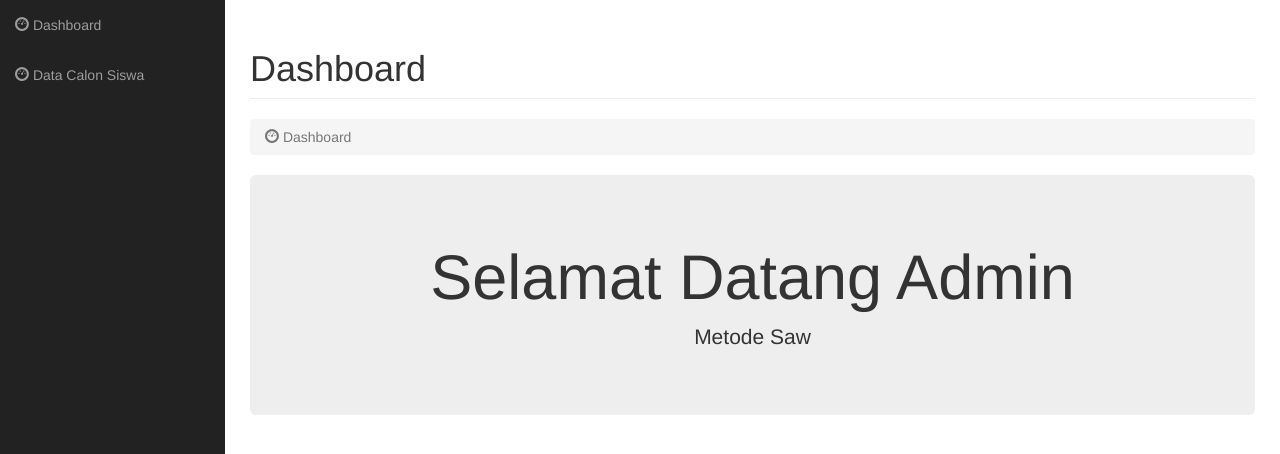
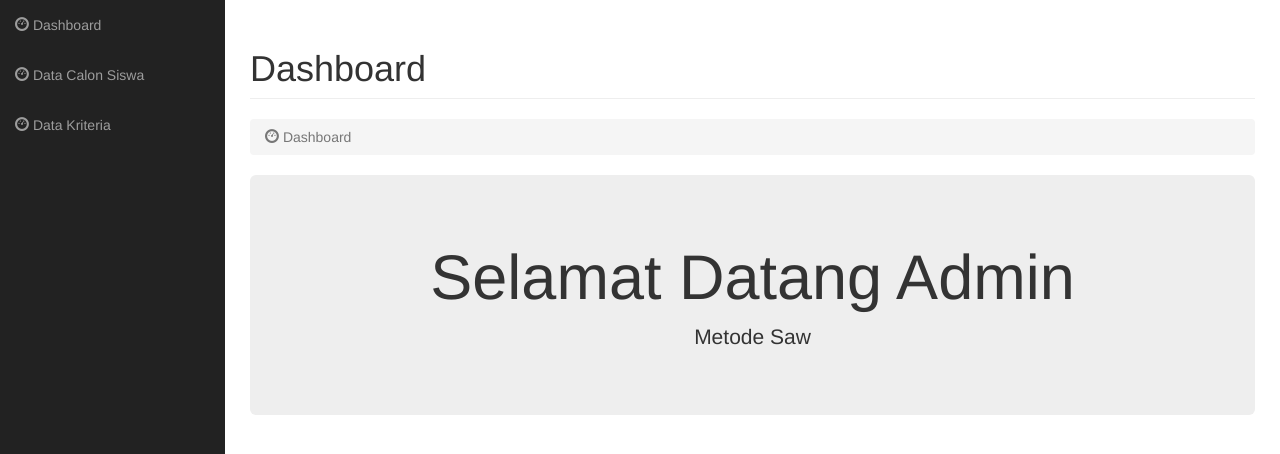
Before and after one commit to RizkiMufrizal/Metode-SAW, a CodeIgniter app: page /Metode-SAW/index.php/admin/indexcontroller/index in a window 1280 px wide. Shown: the part 51-505 px from the top of the page. Run offline with CodeIgniter, Linux system fonts and the light colour scheme.

Commit message:
update header

```diff
--- a/application/views/admin/layout/HeaderLayout.php
+++ b/application/views/admin/layout/HeaderLayout.php
@@ -30,6 +30,9 @@
             <li>
                 <a href="<?php echo base_url(); ?>index.php/admin/CalonSiswaController"><i class="glyphicon glyphicon-dashboard"></i> Data Calon Siswa</a>
             </li>
+            <li>
+                <a href="<?php echo base_url(); ?>index.php/admin/KriteriaController"><i class="glyphicon glyphicon-dashboard"></i> Data Kriteria</a>
+            </li>
         </ul>
     </div>
 </nav>
```
